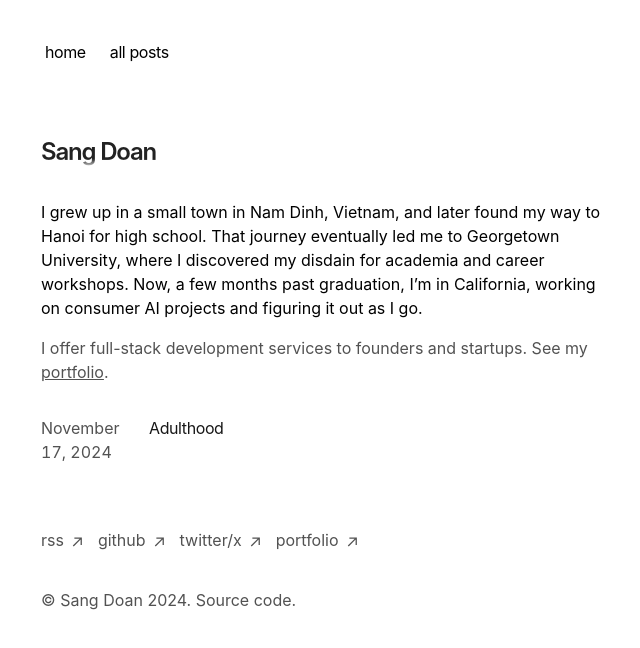
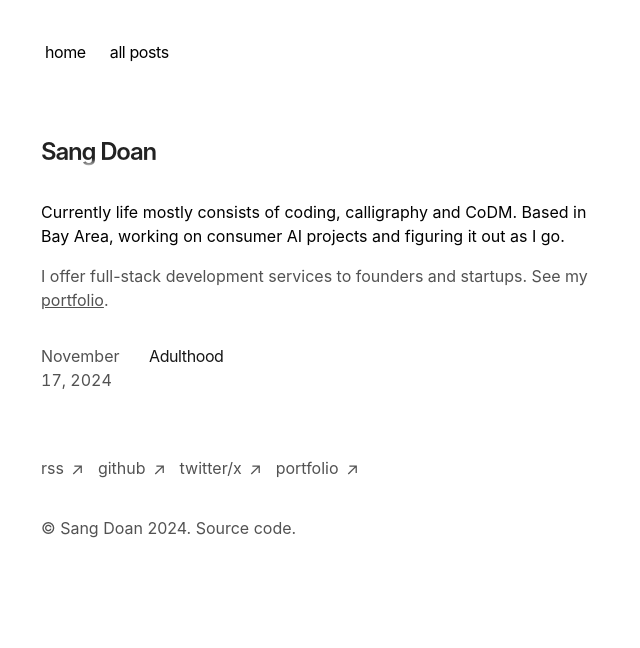
Before and after one commit to sangddn/blog, a Next.js app: page / in a window 1280 px wide. Shown: the top 648 px of the page, without its empty margins (311-951 px from the left). Built offline with nearby package versions, Linux system fonts and the light colour scheme; a web font is replaced by a local one.

Commit message:
Update page.tsx

```diff
--- a/app/page.tsx
+++ b/app/page.tsx
@@ -7,10 +7,7 @@ export default function Page() {
         Sang Doan
       </h1>
       <p className="mb-4">
-        {`I grew up in a small town in Nam Dinh, Vietnam, and later found my way to Hanoi for high school.
-        That journey eventually led me to Georgetown University,
-        where I discovered my disdain for academia and career workshops.
-        Now, a few months past graduation, I’m in California, working on consumer AI projects and figuring it out as I go.`}
+        {`Currently life mostly consists of coding, calligraphy and CoDM. Based in Bay Area, working on consumer AI projects and figuring it out as I go.`}
       </p>
       <p className="text-neutral-600 dark:text-neutral-400">
         {`I offer full-stack development services to founders and startups. See my `}
```
